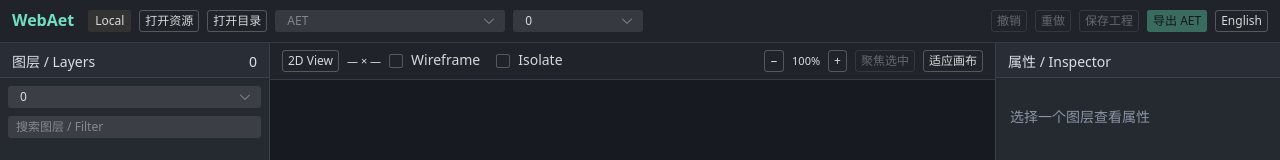
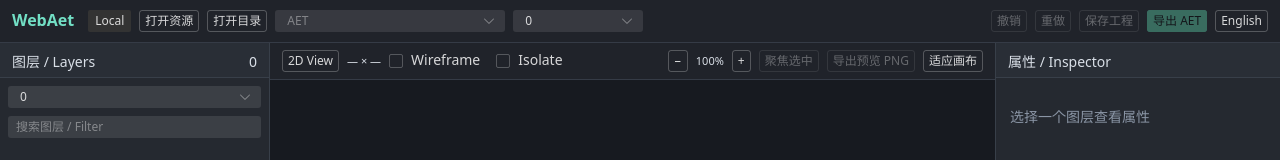
Before and after one commit to samnyan/WebAet, a Vue app: page /#/ in a window 1280 px wide. Shown: the top 160 px of the page. Built offline with nearby package versions, Linux system fonts and the light colour scheme.

Commit message:
feat: export the current observation viewport as PNG

```diff
--- a/src/components/editor/AetStage.vue
+++ b/src/components/editor/AetStage.vue
@@ -69,12 +69,23 @@ function focusSelected() {
   const nextScale = base * zoom.value
   pan.value = { x: (scene.width / 2 - (left + right) / 2) * nextScale, y: (scene.height / 2 - (top + bottom) / 2) * nextScale }
 }
+async function exportPreview() {
+  if (!e.scene.value || !canvas.value) return
+  try {
+    cancelAnimationFrame(raf); draw()
+    const name = `${e.doc.value!.name.replace(/\.bin$/i, '')}_${e.scene.value.name}_${view3D.value ? '3d' : '2d'}_${e.frame.value.toFixed(2)}f.png`.replace(/[<>:"/\\|?*\x00-\x1f]/g, '_')
+    const blob = await new Promise<Blob>((resolve, reject) => canvas.value!.toBlob(b => b ? resolve(b) : reject(new Error('PNG 编码失败')), 'image/png'))
+    const url = URL.createObjectURL(blob)
+    try { const link = document.createElement('a'); link.href = url; link.download = name; link.click() }
+    finally { setTimeout(() => URL.revokeObjectURL(url), 1000) }
+  } catch (err) { e.error.value = String(err) }
+}
 function preset(y: number, p: number) { yaw.value = y; pitch.value = p; perspective.value = false }
 function reset() { yaw.value = 25; pitch.value = -20; zoom.value = 1; pan.value = { x: 0, y: 0 } }
 </script>
 <template>
   <section class="stage-panel">
-    <div class="stage-toolbar"><n-button data-testid="view-mode" size="tiny" @click="view3D = !view3D">{{ view3D ? '3D View' : '2D View' }}</n-button><template v-if="view3D"><n-button data-testid="view-front" size="tiny" @click="preset(0, 0)">正面</n-button><n-button data-testid="view-right" size="tiny" @click="preset(90, 0)">右侧</n-button><n-button data-testid="view-top" size="tiny" @click="preset(0, -90)">顶面</n-button></template><n-checkbox v-if="view3D" data-testid="perspective" v-model:checked="perspective" size="small">透视（近似）</n-checkbox><span>{{ e.scene.value?.width ?? '—' }} × {{ e.scene.value?.height ?? '—' }}</span><n-checkbox v-model:checked="wireframe" size="small">Wireframe</n-checkbox><n-checkbox v-model:checked="isolate" size="small">Isolate</n-checkbox><div class="spacer" /><n-button size="tiny" @click="zoom = Math.max(0.1, zoom / 1.2)">−</n-button><span>{{ Math.round(zoom * 100) }}%</span><n-button size="tiny" @click="zoom = Math.min(8, zoom * 1.2)">+</n-button><n-button data-testid="focus-selected" size="tiny" :disabled="e.selectedId.value === null" @click="focusSelected">聚焦选中</n-button><n-button size="tiny" @click="reset">适应画布</n-button></div>
+    <div class="stage-toolbar"><n-button data-testid="view-mode" size="tiny" @click="view3D = !view3D">{{ view3D ? '3D View' : '2D View' }}</n-button><template v-if="view3D"><n-button data-testid="view-front" size="tiny" @click="preset(0, 0)">正面</n-button><n-button data-testid="view-right" size="tiny" @click="preset(90, 0)">右侧</n-button><n-button data-testid="view-top" size="tiny" @click="preset(0, -90)">顶面</n-button></template><n-checkbox v-if="view3D" data-testid="perspective" v-model:checked="perspective" size="small">透视（近似）</n-checkbox><span>{{ e.scene.value?.width ?? '—' }} × {{ e.scene.value?.height ?? '—' }}</span><n-checkbox v-model:checked="wireframe" size="small">Wireframe</n-checkbox><n-checkbox v-model:checked="isolate" size="small">Isolate</n-checkbox><div class="spacer" /><n-button size="tiny" @click="zoom = Math.max(0.1, zoom / 1.2)">−</n-button><span>{{ Math.round(zoom * 100) }}%</span><n-button size="tiny" @click="zoom = Math.min(8, zoom * 1.2)">+</n-button><n-button data-testid="focus-selected" size="tiny" :disabled="e.selectedId.value === null" @click="focusSelected">聚焦选中</n-button><n-button data-testid="export-preview" size="tiny" :disabled="!e.scene.value || e.busy.value" title="保存当前视口，包含选框、辅助线和当前预览限制；不是游戏原生分辨率渲染" @click="exportPreview">导出预览 PNG</n-button><n-button size="tiny" @click="reset">适应画布</n-button></div>
     <div ref="host" class="stage-host"><canvas ref="canvas" data-testid="aet-stage" @pointerdown="pointerDown" @pointermove="pointerMove" @pointerup="pointerUp" @pointercancel="down = null" @wheel.prevent="zoom = Math.max(0.1, Math.min(8, zoom * ($event.deltaY < 0 ? 1.1 : 0.9)))" /></div>
     <footer>{{ view3D ? '3D 自由观察 · 左键拖动旋转 · 仅改变观察相机，不修改资源 · 尚无完整 AET 相机透视' : '2D · 拖动图层编辑位置' }} · 滚轮缩放 · 中键 / Alt 拖动平移 · 单击选择</footer>
   </section>
```
